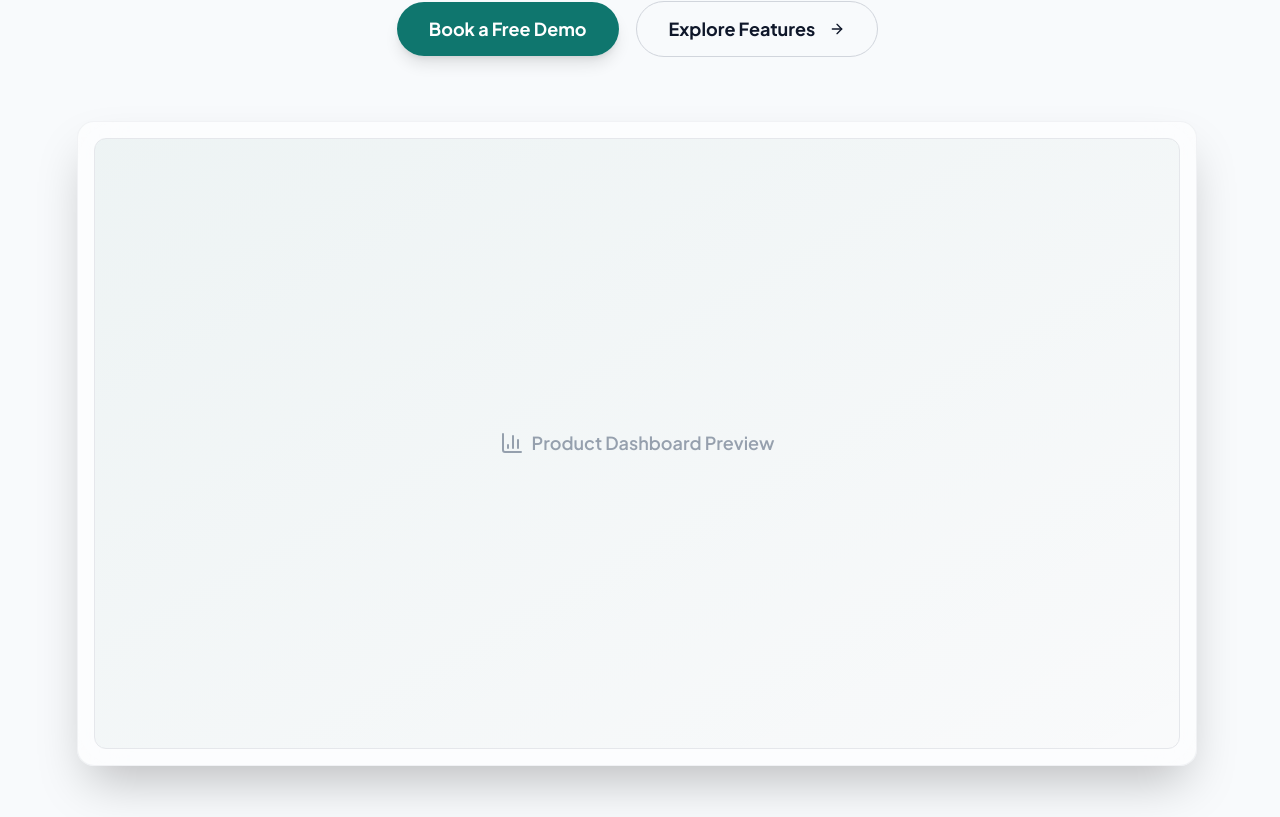
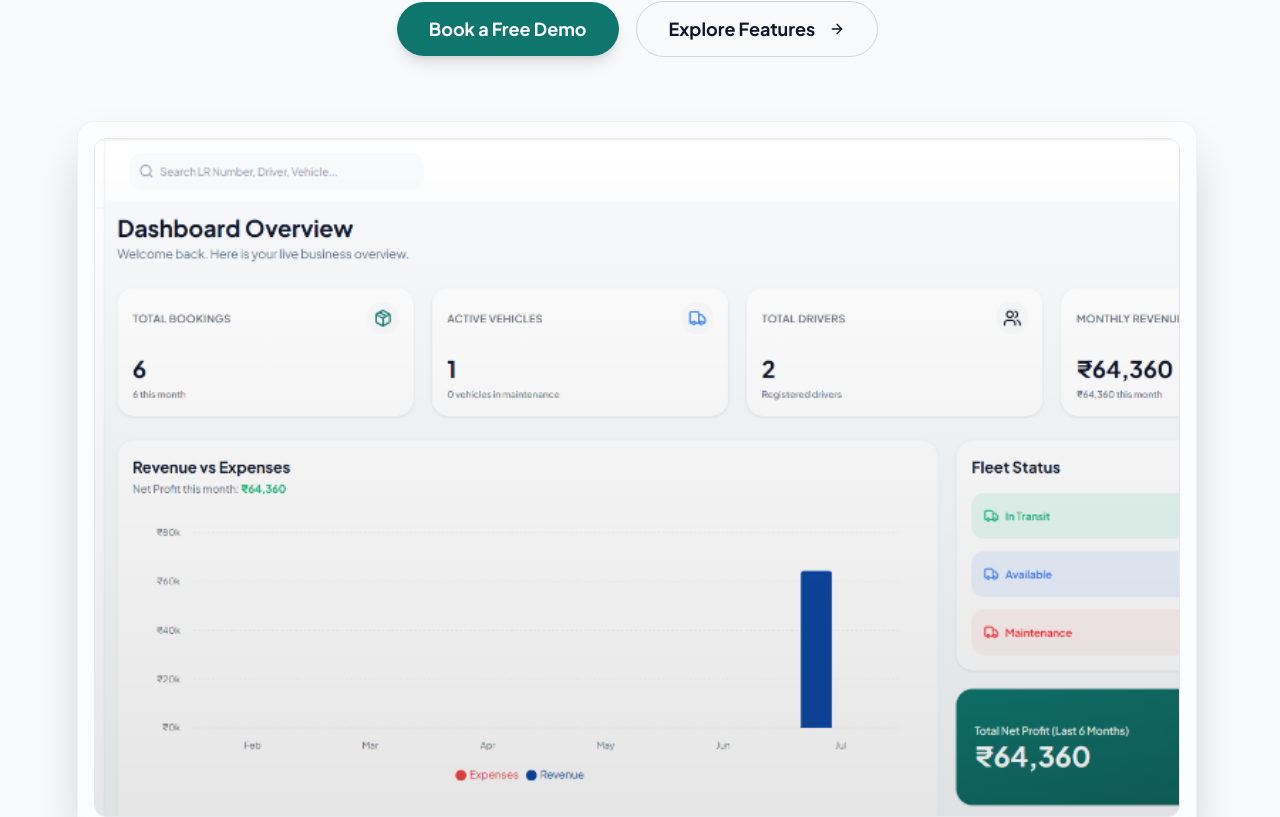
Before and after one commit to hemang82/gujrat_logistics, a Next.js app: page / in a window 1280 px wide. Shown: the part 519-1336 px from the top of the page. Built offline with nearby package versions, Linux system fonts and the light colour scheme.

Commit message:
UI: Add actual dashboard preview screenshot to public homepage

```diff
--- a/src/app/(public)/page.tsx
+++ b/src/app/(public)/page.tsx
@@ -39,10 +39,13 @@ export default function SaaSMarketingHome() {
         {/* Dashboard Mockup */}
         <div className="container mx-auto px-4 mt-16 max-w-6xl relative z-10">
           <div className="rounded-xl border border-gray-200/50 bg-white/50 p-2 md:p-4 backdrop-blur-xl shadow-2xl">
-            <div className="rounded-lg overflow-hidden border border-gray-200 bg-gray-50 aspect-[16/9] relative flex items-center justify-center text-gray-400">
-              {/* Note: In a real app, this would be an actual next/image of the dashboard */}
-              <div className="absolute inset-0 bg-gradient-to-br from-brand-primary/5 to-transparent"></div>
-              <p className="font-semibold text-lg flex items-center gap-2"><BarChart3 className="w-6 h-6"/> Product Dashboard Preview</p>
+            <div className="rounded-lg overflow-hidden border border-gray-200 bg-gray-50 aspect-[16/9] md:aspect-[16/10] relative flex items-center justify-center text-gray-400 group">
+              <img
+                src="/images/dashboard-preview.png"
+                alt="LogiMaster Dashboard Preview"
+                className="w-full h-full object-cover object-top border-none group-hover:scale-[1.02] transition-transform duration-700 ease-out"
+              />
+              <div className="absolute inset-0 bg-gradient-to-t from-black/10 to-transparent pointer-events-none"></div>
             </div>
           </div>
         </div>
```
Also changed, not shown: public/images/dashboard-preview.png (added).
